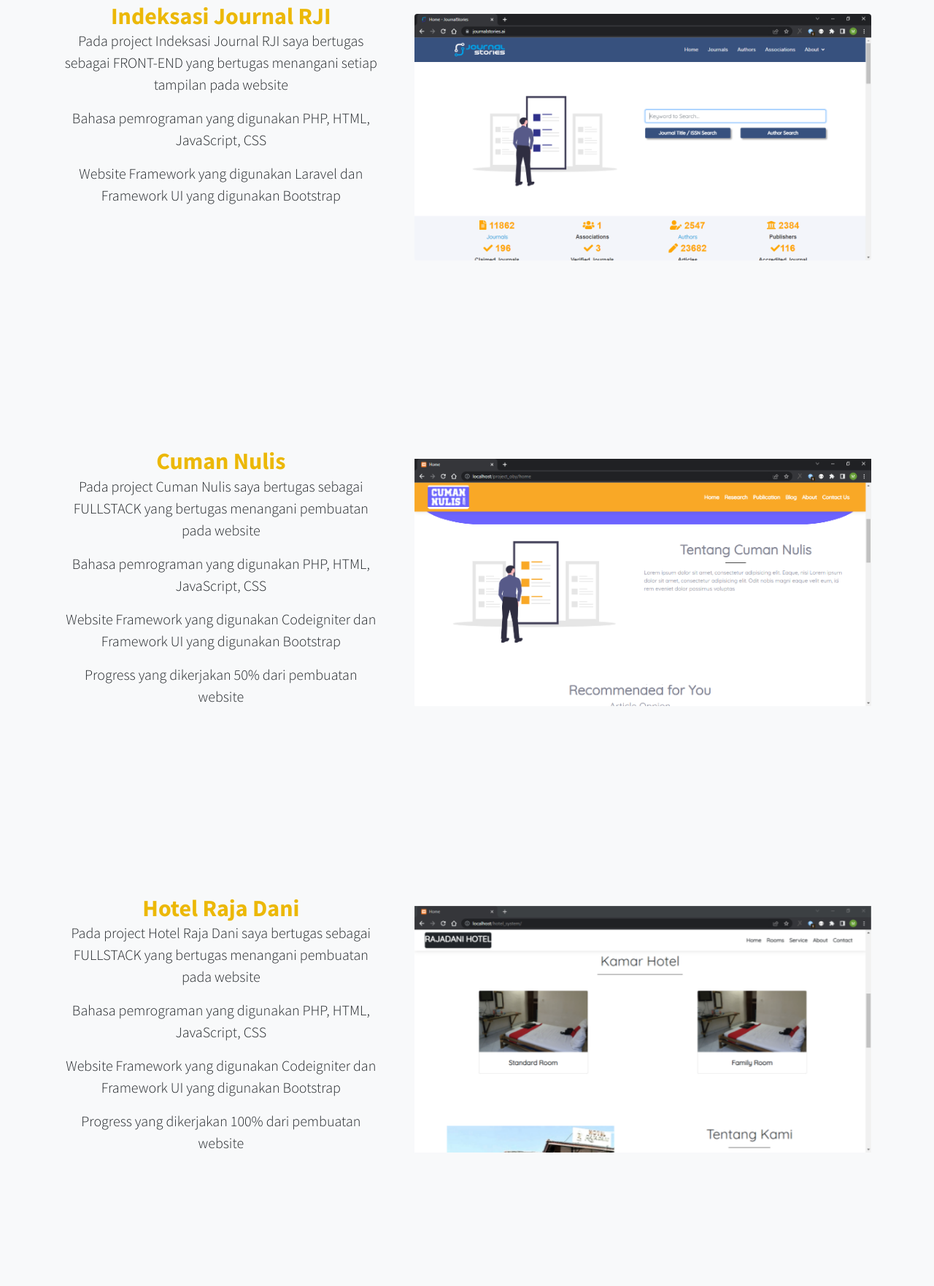
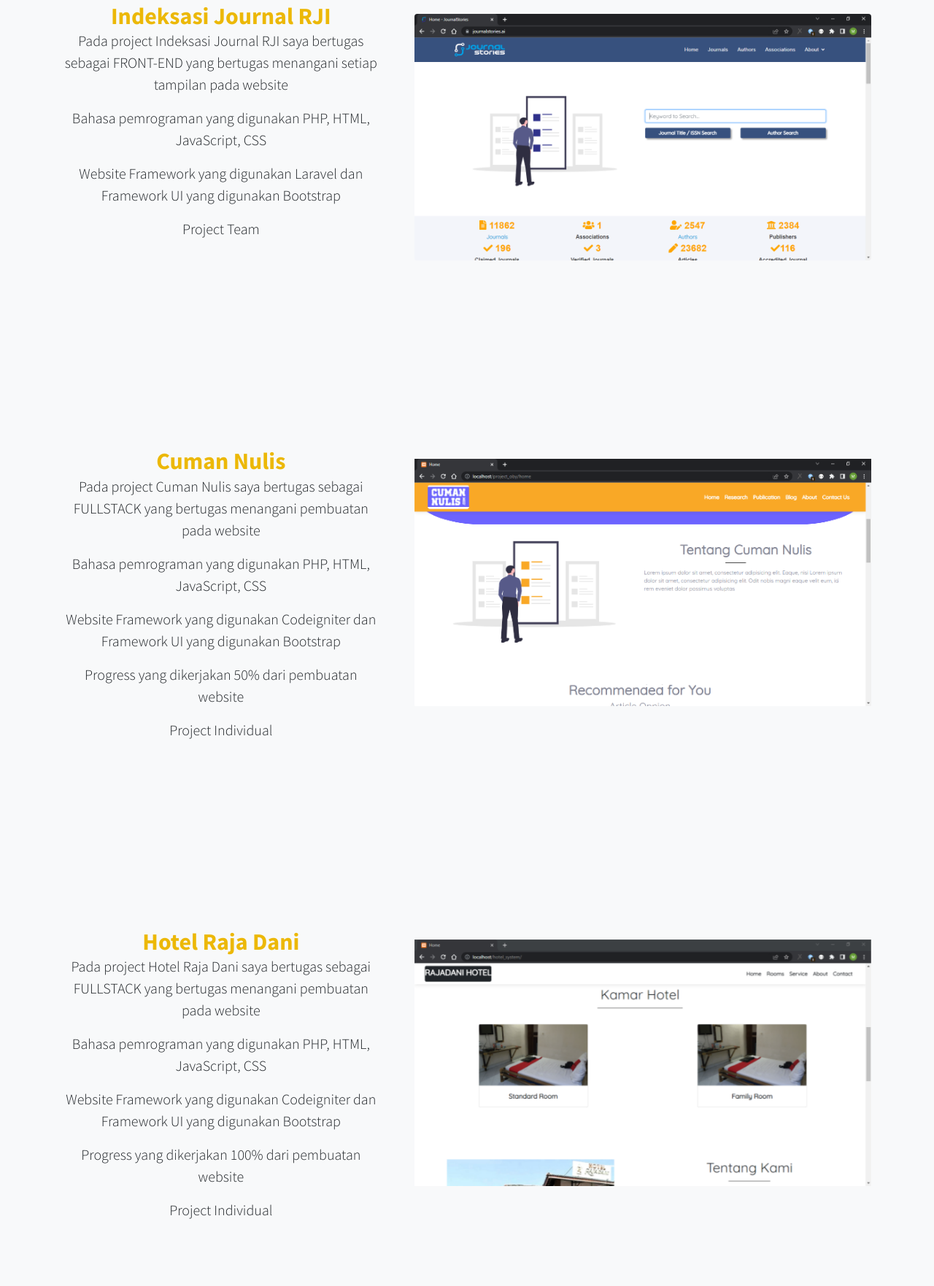
Before and after one commit to muhiqbal7/muhiqbal7.github.io, a plain HTML site: page portofolio_website.html in a window 1280 px wide. Shown: the part 917-2680 px from the top of the page at 73% size. Drawn offline with nearby package versions, Linux system fonts and the light colour scheme.

Commit message:
Update portofolio_website.html

```diff
--- a/portofolio_website.html
+++ b/portofolio_website.html
@@ -64,6 +64,9 @@
                         <p class="lead mb-3">
                             Website Framework yang digunakan Laravel dan Framework UI yang digunakan Bootstrap
                         </p>
+                         <p class="lead mb-3">
+                            Project Team
+                        </p>
                     </div>
                     <div class="col-lg-7 col-md-6 col-sm-7 py-3">
                         <img src="assets/img/Portofolio_1.PNG" class="rounded mx-auto d-block img-fluid" alt="Portofolio_1">
@@ -90,6 +93,9 @@
                         </p>
                         <p class="lead mb-3">
                             Progress yang dikerjakan 50% dari pembuatan website
+                        </p>
+                         <p class="lead mb-3">
+                            Project Individual
                         </p>
                     </div>
                     <div class="col-lg-7 col-md-6 col-sm-7 py-3">
@@ -143,6 +149,9 @@
                         </p>
                         <p class="lead mb-3">
                             Progress yang dikerjakan 100% dari pembuatan website
+                        </p>
+                         <p class="lead mb-3">
+                            Project Individual
                         </p>
                     </div>
                     <div class="col-lg-7 col-md-6 col-sm-7 py-3">
@@ -205,6 +214,9 @@
                         <p class="lead mb-3">
                             Pembuatan website yang saya kerjakan sebagai dasar website Pusat Studi Publikasi Ilmiah
                         </p>
+                         <p class="lead mb-3">
+                            Project Team
+                        </p>
                     </div>
                     <div class="col-lg-7 col-md-6 col-sm-7 py-3">
                         <!-- Carousel -->
@@ -262,6 +274,9 @@
                         <p class="lead mb-3">
                             Progress yang dikerjakan 100% dari pembuatan website
                         </p>
+                         <p class="lead mb-3">
+                            Project Team
+                        </p>
                     </div>
                     <div class="col-lg-7 col-md-6 col-sm-7 py-3">
                         <!-- Carousel -->
@@ -314,6 +329,9 @@
                         </p>
                         <p class="lead mb-3">
                             Pembuatan website yang saya kerjakan sebagai dasar website LSP
+                        </p>
+                         <p class="lead mb-3">
+                            Project Team
                         </p>
                     </div>
                     <div class="col-lg-7 col-md-6 col-sm-7 py-3">
@@ -371,6 +389,9 @@
                         </p>
                         <p class="lead mb-3">
                             Progress yang dikerjakan 100% dari pembuatan website
+                        </p>
+                         <p class="lead mb-3">
+                            Project Individual
                         </p>
                     </div>
                     <div class="col-lg-7 col-md-6 col-sm-7 py-3">
```
